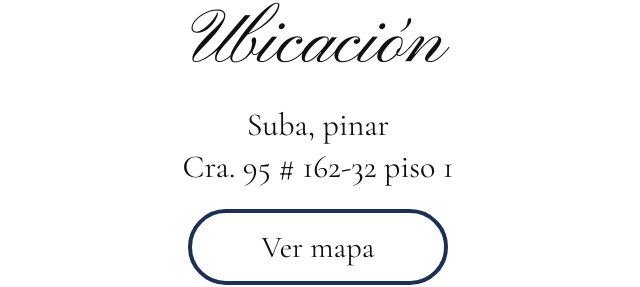
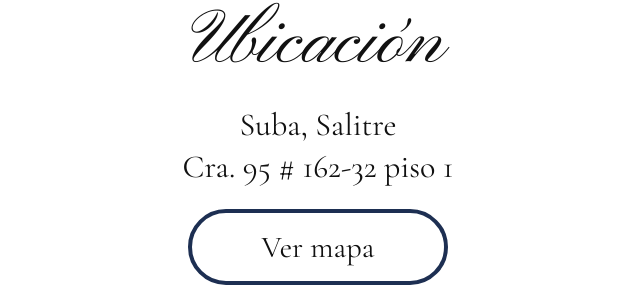
Before and after one commit to pwebsite/Grado_Karen, a plain HTML site: page index.html in a window 1280 px wide. Shown: the part 2885-3172 px from the top of the page, 322-962 px from the left. Drawn offline with nearby package versions, Linux system fonts and the light colour scheme.

Commit message:
Update index.html

```diff
--- a/index.html
+++ b/index.html
@@ -502,14 +502,14 @@
         },
         musica: 'cancion.mp3', // déjalo vacío ("") si no quieres música
 
-        nombre: 'Karen Dayana<br>Alfonzo Rodríguez',
+        nombre: 'Karen Dayana<br>Alfonso Rodríguez',
         frase: '“Con esfuerzo, ilusión y muchos sueños, hoy celebro este gran logro”',
 
         fecha: 'Sábado 28 de noviembre',
         hora: '5:00 pm',
         cuando: '2026-11-28T17:00:00-05:00', // -05:00 = hora de Colombia
 
-        lugar: 'Suba, pinar',
+        lugar: 'Suba, Salitre',
         direccion: 'Cra. 95 # 162-32 piso 1',
         mapa: 'https://www.google.com/maps/search/?api=1&query=Cra+95+%23+162-32+Bogot%C3%A1',
 
```
